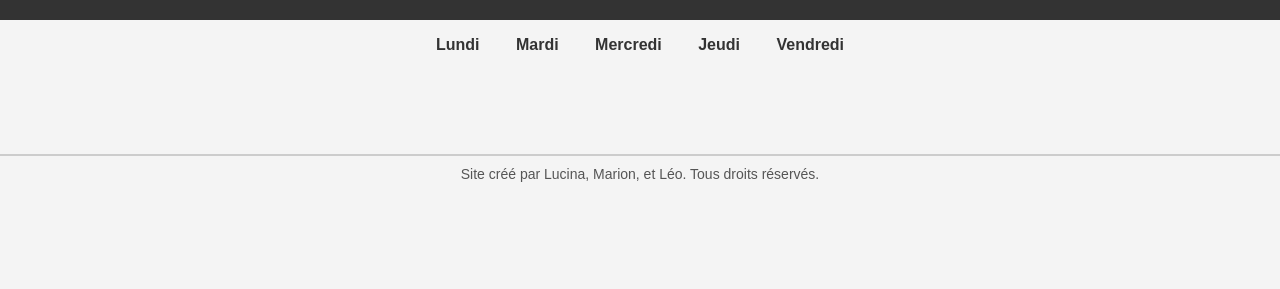
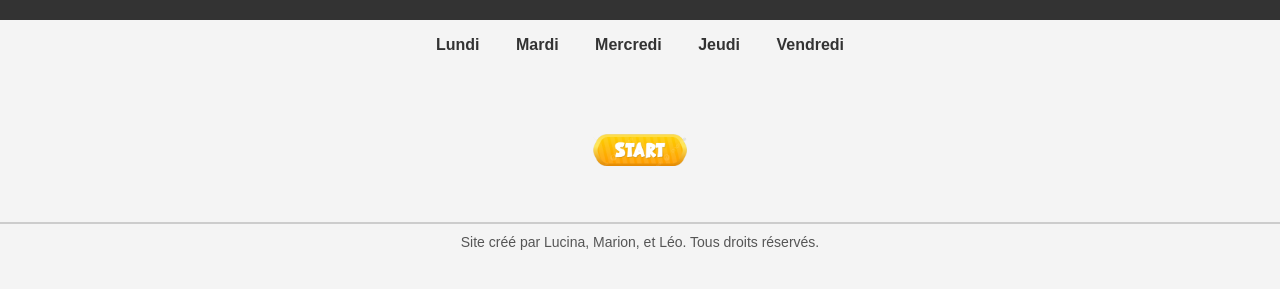
Before and after one commit to lesacoi/SiteLondon, a plain HTML site: page Jeu_Aléatoire/index.html in a window 1280 px wide. Shown: the part 63-352 px from the top of the page. Drawn offline with Linux system fonts and the light colour scheme.

Commit message:
Change file name and good random version for game

```diff
--- a/Jeu_Aléatoire/Jeu.js
+++ b/Jeu_Aléatoire/Jeu.js
@@ -1,9 +1,39 @@
 function showRandomPicture() {
   const day = Math.floor(Math.random() * 5);
   console.log(day);
-  jour = ["Lundi", "Mardi", "Mercredi", "Jeudi", "Vendredi"];
-  nbrphoto = [1, 2, 3, 4, 5];
-  photo = Math.floor(Math.random() * nbrphoto[day]);
-  const img = document.getElementById("random_picture");
-  img.src = "../" + jour[day] + "/Photo/" + photo + ".jpg";
+  jours = ["Lundi", "Mardi", "Mercredi", "Jeudi", "Vendredi"];
+  jour = jours[day];
+  var req = new XMLHttpRequest();
+
+  req.open(
+    "GET",
+    `https://api.github.com/repos/lesacoi/SiteLondon/contents/${jour}/Photo?ref=main`
+  );
+
+  req.addEventListener("load", function () {
+    // On vérifie que le status HTTP est bien supérieur à 200 et inférieur à 400
+    // Sinon on renvoie le code du statut et le message du statut
+    if (req.status >= 200 && req.status < 400) {
+      const data = JSON.parse(this.responseText);
+      nbrphoto = data.length;
+      const photo = Math.floor(Math.random() * nbrphoto);
+      const img = document.getElementById("random_picture");
+      img.src = "../" + data[photo]["path"];
+    } else {
+      console.error(req.status + " " + req.statusText);
+      return;
+    }
+  });
+  req.addEventListener("error", function () {
+    console.error("La requête à recontrer un problème");
+    return;
+  });
+
+  // Évènement timeout
+  req.addEventListener("timeout", function () {
+    console.error("timeout");
+    return;
+  });
+
+  req.send();
 }
--- a/Mardi/Mardi.html
+++ b/Jeu_Aléatoire/index.html
@@ -3,7 +3,8 @@
   <head>
     <meta charset="UTF-8" />
     <meta name="viewport" content="width=device-width, initial-scale=1.0" />
-    <link rel="stylesheet" href="../index.css" />
+    <link rel="stylesheet" href="../main.css" />
+    <link rel="stylesheet" href="Jeu.css" />
     <title>Voyage à Londres</title>
   </head>
   <body>
@@ -13,14 +14,27 @@
     <nav>
       <a href="../Lundi/Lundi.html">Lundi</a>
       <a href="../Mardi/Mardi.html">Mardi</a>
-      <a href="../jour3.html">Mercredi</a>
+      <a href="../Mercredi/Mercredi.html">Mercredi</a>
       <a href="../Jeudi/Jeudi.html">Jeudi</a>
       <a href="../Vendredi/Vendredi.html">Vendredi</a>
     </nav>
-    <main></main>
+    <main>
+      <img
+        id="random_picture"
+        src=""
+        alt="Image aléatoire"
+        style="display: none"
+      />
+      <img
+        id="RandomGame"
+        src="../Photo/Start-button.PNG"
+        alt="Start"
+        onclick="showRandomPicture()"
+      />
+    </main>
     <footer>
       <p>Site créé par Lucina, Marion, et Léo. Tous droits réservés.</p>
     </footer>
-    <script src="index.js"></script>
+    <script src="Jeu.js"></script>
   </body>
 </html>
--- /dev/null
+++ b/Jeu_Aléatoire/jeu.css
@@ -0,0 +1,5 @@
+#RandomGame {
+  padding: 0px;
+  border-radius: 0px;
+  height: 2rem;
+}
```
Also changed, not shown: Mardi/index.html (renamed from Jeu_Aléatoire/Jeu.html, +4 -12 lines), index.html (+2 -2 lines), Mardi/Photo/Photo_de_groupe_National_Gallery.jpg (added), Photo/Play-button.PNG (added), Photo/Start-button.PNG (added), main.css (renamed from index.css), main.js (renamed from index.js), 1 other file.
